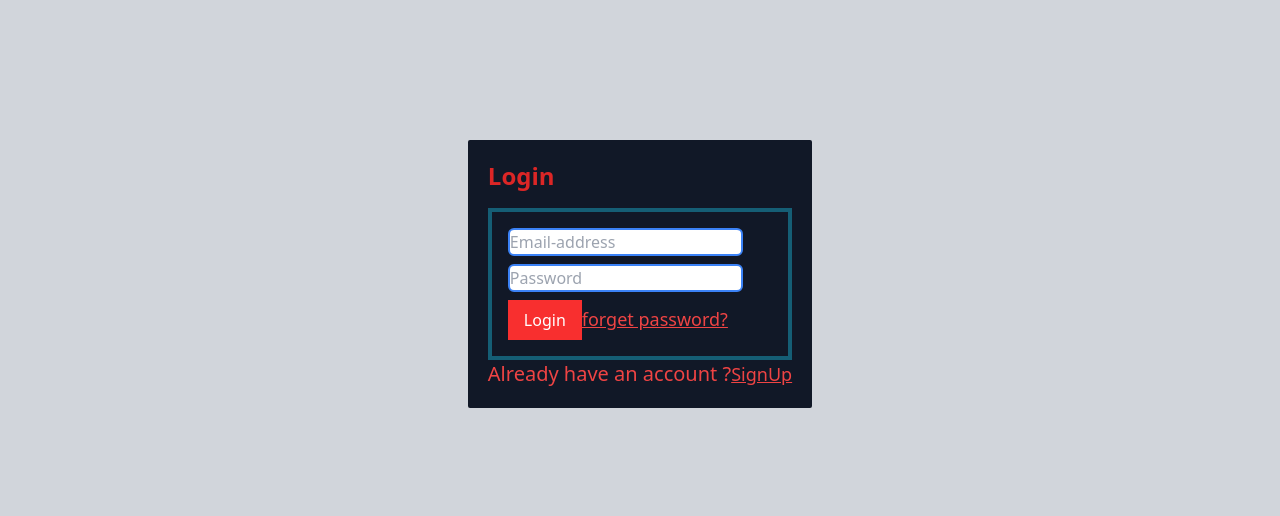
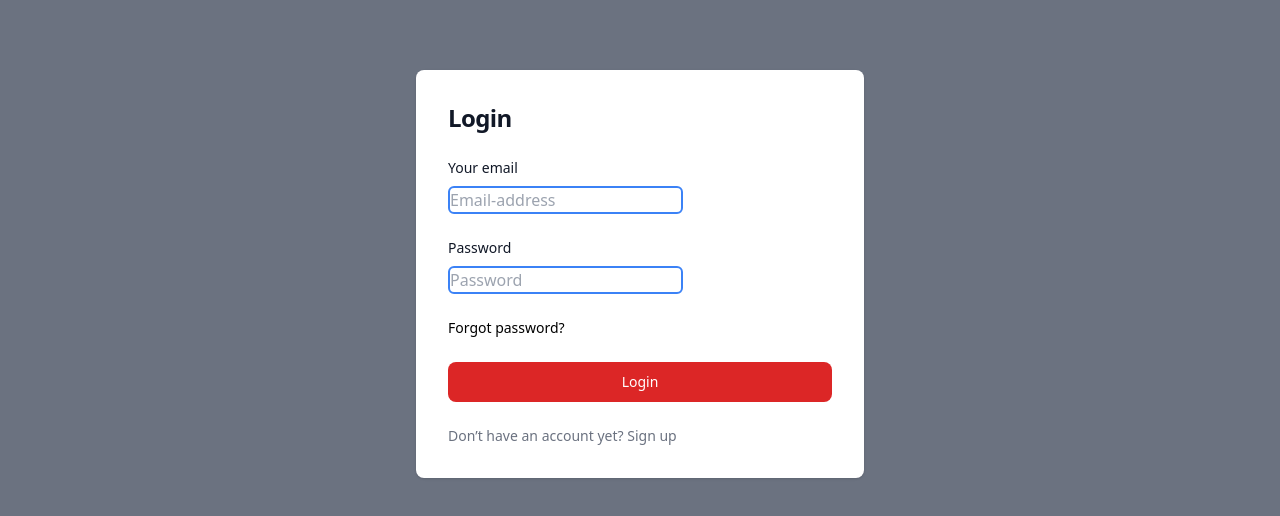
Before and after one commit to Ritik-Dauthal/E-commerce-Project, a React (Vite) app: page /login in a window 1280 px wide. Shown: the part 278-794 px from the top of the page. Built offline with nearby package versions, Linux system fonts and the light colour scheme; no server answers.

Commit message:
Design Change

```diff
--- a/src/Forget.jsx
+++ b/src/Forget.jsx
@@ -34,15 +34,22 @@ export function Forget({
   errors,
 }) {
   return (
-    <div className="flex items-center justify-center w-full h-screen bg-gray-300">
-      <form
-        onSubmit={handleSubmit}
-        className="flex flex-col w-screen h-full p-5 bg-gray-900 rounded-sm lg:h-fit lg:w-fit "
-      >
-        <h1 className="mb-4 space-y-4 text-2xl text-red-500">
+    <div>
+      <section className="bg-gray-500 dark:bg-gray-900">
+        <div className="flex flex-col items-center justify-center px-6 py-8 mx-auto md:h-screen lg:py-0">
+          <div className="w-full bg-white rounded-lg shadow dark:border md:mt-0 sm:max-w-md xl:p-0 dark:bg-gray-800 dark:border-gray-700">
+            <div className="p-6 space-y-4 md:space-y-6 sm:p-8">
+              <h1 className="text-xl font-bold leading-tight tracking-tight text-gray-900 md:text-2xl dark:text-white">
                 Forget Password ?
               </h1>
-        <div className="w-full p-5 space-y-10 border-4 lg:space-y-2 border-cyan-900 lg:w-fit h-fit">
+              <form onSubmit={handleSubmit} className="space-y-4 md:space-y-6">
+                <div>
+                  <label
+                    for="email"
+                    className="block mb-2 text-sm font-medium text-gray-900 dark:text-white"
+                  >
+                    Your email
+                  </label>
                   <Input
                     values={values.email}
                     errors={errors.email}
@@ -56,6 +63,14 @@ export function Forget({
                     autoComplete="email"
                     placeholder="Email-address"
                   />
+                </div>
+                <div>
+                  <label
+                    for="Newpassword"
+                    className="block mb-2 text-sm font-medium text-gray-900 dark:text-white"
+                  >
+                    New Password
+                  </label>
 
                   <Input
                     values={values.Newpassword}
@@ -70,6 +85,14 @@ export function Forget({
                     autoComplete="password"
                     placeholder="Enter New Password"
                   />
+                </div>
+                <div>
+                  <label
+                    for="Confirm_password"
+                    className="block mb-2 text-sm font-medium text-gray-900 dark:text-white"
+                  >
+                    Confirm Password
+                  </label>
 
                   <FancyInput
                     values={values.Confirm_password}
@@ -84,20 +107,26 @@ export function Forget({
                     autoComplete="password"
                     placeholder="Enter Password Again"
                   />
+                </div>
 
-          <button type="submit" className="flex text-xl text-red-500">
-            Submit
+                <button
+                  type="submit"
+                  className="w-full text-white bg-red-600 hover:bg-red-700 focus:ring-4 focus:outline-none focus:ring-red-300 font-medium rounded-lg text-sm px-5 py-2.5 text-center dark:bg-blue-600 dark:hover:bg-blue-700 dark:focus:ring-blue-800"
+                >
+                  Login
                 </button>
-        </div>
-        <div>
+
                 <Link
                   to="/login"
-            className="text-xl text-red-500 underline md:text-lg"
+                  className="font-medium text-primary-600 hover:underline dark:text-primary-500"
                 >
-            Back to Login{" "}
+                  Back to Login
                 </Link>
+              </form>
             </div>
-      </form>
+          </div>
+        </div>
+      </section>
     </div>
   );
 }
--- a/src/Navbar.jsx
+++ b/src/Navbar.jsx
@@ -16,7 +16,7 @@ function Navbar({ totalCount, HamburgerOpen, menuopen, user }) {
         <div className="flex space-x-2">
           <div>
             <VscAccount
-              className="text-4xl md:text-3xl "
+              className="text-6xl md:text-3xl "
               onClick={HamburgerOpen}
             />
             {menuopen && <Hamburger />}
@@ -25,7 +25,7 @@ function Navbar({ totalCount, HamburgerOpen, menuopen, user }) {
             {user && (
               <div>
                 <Link to="/cart">
-                  <BsCartCheck className="text-4xl md:text-3xl" />
+                  <BsCartCheck className="text-6xl md:text-3xl" />
                 </Link>
                 <div className="text-center text-white border rounded-full -mt-11 border-md bg-primary-dark">
                   {totalCount}
--- a/src/login.jsx
+++ b/src/login.jsx
@@ -42,15 +42,26 @@ export function Login({
   values,
 }) {
   return (
-    <div className="flex items-center justify-center w-full h-screen bg-gray-300">
+    <div>
+      <section className="bg-gray-500 dark:bg-gray-900">
+        <div className="flex flex-col items-center justify-center px-6 py-8 mx-auto md:h-screen lg:py-0">
+          <div className="w-full bg-white rounded-lg shadow dark:border md:mt-0 sm:max-w-md xl:p-0 dark:bg-gray-800 dark:border-gray-700">
+            <div className="p-6 space-y-4 md:space-y-6 sm:p-8">
+              <h1 className="text-xl font-bold leading-tight tracking-tight text-gray-900 md:text-2xl dark:text-white">
+                Login
+              </h1>
               <form
                 onSubmit={handleSubmit}
-        className="flex flex-col w-screen h-full p-5 bg-gray-900 rounded-sm lg:h-fit lg:w-fit "
+                className="space-y-4 md:space-y-6"
+                action="#"
               >
-        <h1 className="mb-4 space-y-4 text-2xl font-bold text-red-600">
-          Login
-        </h1>
-        <div className="p-4 space-y-10 border-4 lg:space-y-2 border-cyan-800 h-fit">
+                <div>
+                  <label
+                    for="email"
+                    className="block mb-2 text-sm font-medium text-gray-900 dark:text-white"
+                  >
+                    Your email
+                  </label>
                   <Input
                     values={values.email}
                     errors={errors.email}
@@ -64,7 +75,14 @@ export function Login({
                     autoComplete="email"
                     placeholder="Email-address"
                   />
-
+                </div>
+                <div>
+                  <label
+                    for="password"
+                    className="block mb-2 text-sm font-medium text-gray-900 dark:text-white"
+                  >
+                    Password
+                  </label>
                   <FancyInput
                     values={values.password}
                     errors={errors.password}
@@ -78,30 +96,35 @@ export function Login({
                     required
                     placeholder="Password"
                   />
-
+                </div>
+                <div className="flex items-center justify-between">
+                  <Link
+                    to="/forget"
+                    className="text-sm font-medium text-primary-600 hover:underline dark:text-primary-500"
+                  >
+                    Forgot password?
+                  </Link>
+                </div>
                 <button
                   type="submit"
-            className="px-4 py-2 mt-4 text-white bg-primary-dark "
+                  className="w-full text-white bg-red-600 hover:bg-red-700 focus:ring-4 focus:outline-none focus:ring-red-300 font-medium rounded-lg text-sm px-5 py-2.5 text-center dark:bg-blue-600 dark:hover:bg-blue-700 dark:focus:ring-blue-800"
                 >
                   Login
                 </button>
-          <Link
-            to="/forget"
-            className="text-xl text-red-500 underline md:text-lg"
-          >
-            forget password?
-          </Link>
-        </div>
-        <div className="flex text-xl text-red-500">
-          <h4>Already have an account ?</h4>
+                <p className="text-sm font-light text-gray-500 dark:text-gray-400">
+                  Don’t have an account yet?{" "}
                   <Link
                     to="/signup"
-            className="text-xl text-red-500 underline md:text-lg"
+                    className="font-medium text-primary-600 hover:underline dark:text-primary-500"
                   >
-            SignUp
+                    Sign up
                   </Link>
+                </p>
+              </form>
             </div>
-      </form>
+          </div>
+        </div>
+      </section>
     </div>
   );
 }
--- a/src/signup.jsx
+++ b/src/signup.jsx
@@ -44,15 +44,26 @@ export function Signup({
   values,
 }) {
   return (
-    <div className="flex items-center justify-center w-full h-screen bg-gray-300">
+    <>
+      <div>
+        <section className="bg-gray-500 dark:bg-gray-900">
+          <div className="flex flex-col items-center justify-center px-6 py-8 mx-auto md:h-screen lg:py-0">
+            <div className="w-full bg-white rounded-lg shadow dark:border md:mt-0 sm:max-w-md xl:p-0 dark:bg-gray-800 dark:border-gray-700">
+              <div className="p-6 space-y-4 md:space-y-6 sm:p-8">
+                <h1 className="text-xl font-bold leading-tight tracking-tight text-gray-900 md:text-2xl dark:text-white">
+                  Signup
+                </h1>
                 <form
                   onSubmit={handleSubmit}
-        className="flex flex-col w-screen h-full p-5 bg-gray-900 rounded-sm lg:h-fit lg:w-fit"
+                  className="space-y-4 md:space-y-6"
                 >
-        <h1 className="mb-4 space-y-4 text-2xl font-bold text-red-600">
-          New User?
-        </h1>
-        <div className="w-full p-5 space-y-10 border-4 lg:space-y-2 border-cyan-900 lg:w-fit h-fit">
+                  <div>
+                    <label
+                      for="email"
+                      className="block mb-2 text-sm font-medium text-gray-900 dark:text-white"
+                    >
+                      Your email
+                    </label>
                     <Input
                       values={values.email}
                       errors={errors.email}
@@ -66,6 +77,14 @@ export function Signup({
                       autoComplete="email"
                       placeholder="Enter email"
                     />
+                  </div>
+                  <div>
+                    <label
+                      for="password"
+                      className="block mb-2 text-sm font-medium text-gray-900 dark:text-white"
+                    >
+                      Password
+                    </label>
 
                     <Input
                       values={values.password}
@@ -80,6 +99,14 @@ export function Signup({
                       autoComplete="password"
                       placeholder="Password"
                     />
+                  </div>
+                  <div>
+                    <label
+                      for="fullName"
+                      className="block mb-2 text-sm font-medium text-gray-900 dark:text-white"
+                    >
+                      Password
+                    </label>
 
                     <FancyInput
                       values={values.fullName}
@@ -94,25 +121,30 @@ export function Signup({
                       autoComplete="fullName"
                       placeholder="full_name"
                     />
+                  </div>
 
                   <button
                     type="submit"
-            className="px-4 py-2 mt-4 text-white bg-primary-dark"
+                    className="w-full text-white bg-red-600 hover:bg-red-700 focus:ring-4 focus:outline-none focus:ring-red-300 font-medium rounded-lg text-sm px-5 py-2.5 text-center dark:bg-blue-600 dark:hover:bg-blue-700 dark:focus:ring-blue-800"
                   >
-            SignIn
+                    Signup
                   </button>
-        </div>
-        <div className="flex text-xl text-red-500">
-          <h4>Already have an account ? </h4>
+                  <p className="text-sm font-light text-gray-500 dark:text-gray-400">
+                    Alredy have an account?
                     <Link
                       to="/login"
-            className="text-xl text-red-500 underline md:text-lg"
+                      className="font-medium text-primary-600 hover:underline dark:text-primary-500"
                     >
                       Login
                     </Link>
-        </div>
+                  </p>
                 </form>
               </div>
+            </div>
+          </div>
+        </section>
+      </div>
+    </>
   );
 }
 const myHoc = withFormik({
```
Lines whose indentation alone changed are shown as unchanged.
